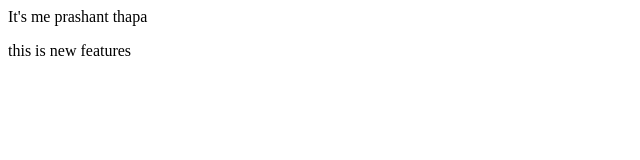
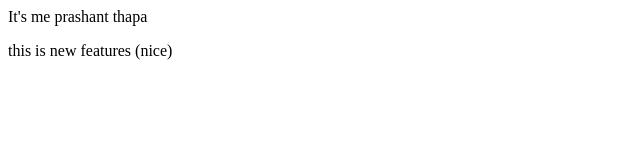
Before and after one commit to prashantthapa222/LocalRepo, a plain HTML site: page index.html in a window 1280 px wide. Shown: the full height of the page, 0-640 px from the left. Drawn offline with Linux system fonts and the light colour scheme.

Commit message:
Add nice

```diff
--- a/index.html
+++ b/index.html
@@ -1,2 +1,2 @@
 <p> It's me prashant thapa</p>
-<p> this is new features </p>
+<p> this is new features (nice)</p>
```
